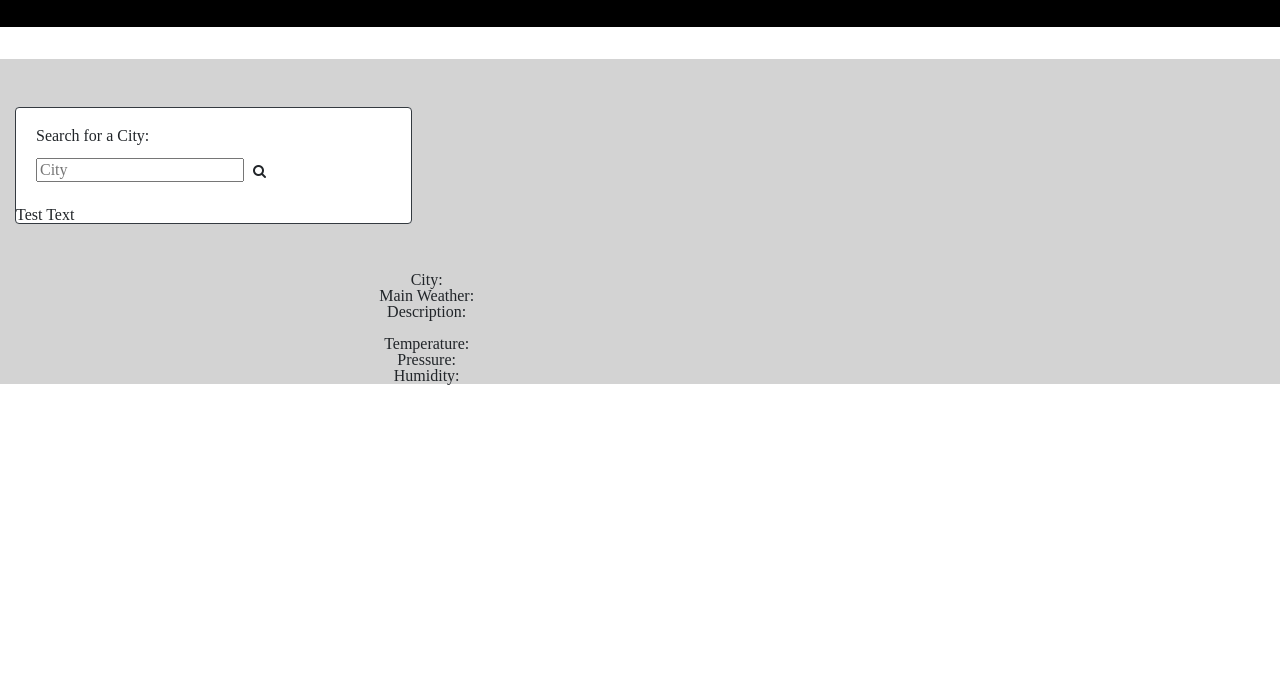
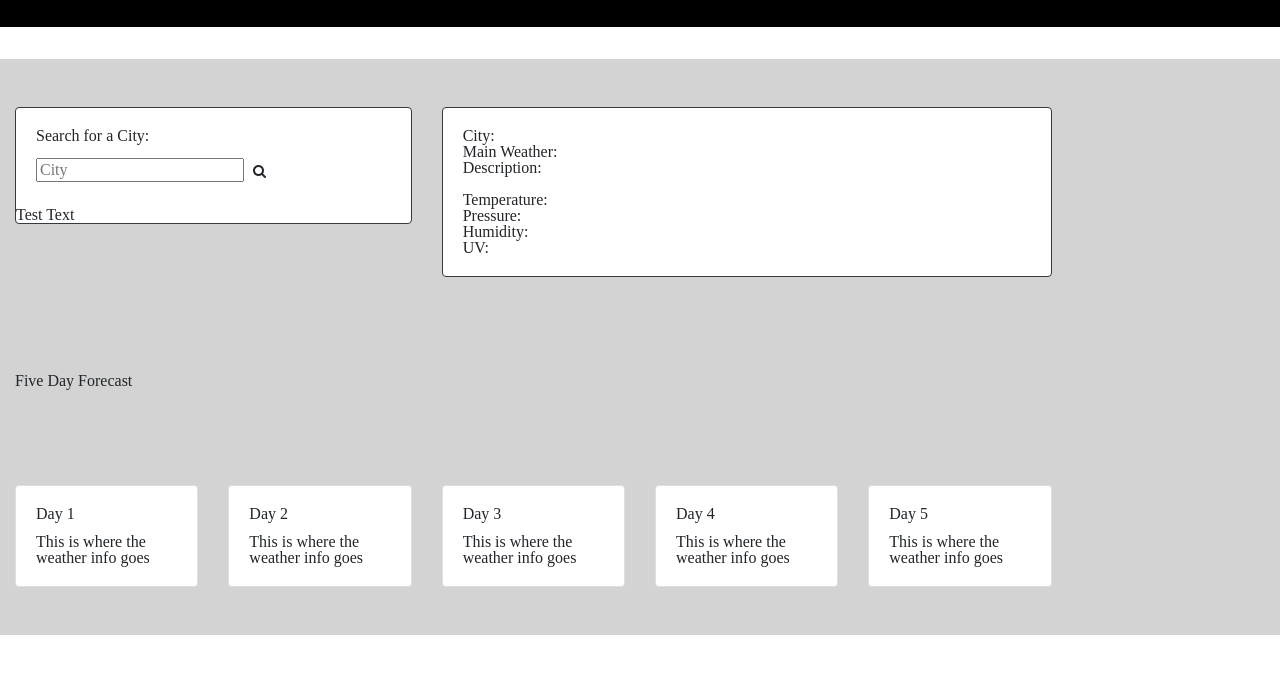
Before and after one commit to melindawinter/weather-dashboard, a plain HTML site: page index.html in a window 1280 px wide. Shown: the part 100-774 px from the top of the page. Drawn offline with nearby package versions, Linux system fonts and the light colour scheme.

Commit message:
working on page formatting

```diff
--- a/assets/js/script.js
+++ b/assets/js/script.js
@@ -1,45 +1,32 @@
 $(document).ready(function () {
   var appID = "5e9fabbb04f6d4dfc5866a965bc0007c";
+});
+// $(document).ready(function () {
+//   var appID = "5e9fabbb04f6d4dfc5866a965bc0007c";
 
-  $(".query_btn").click(function () {
-    var query_param = $(this).prev().val();
+//   $(".query_btn").click(function () {
+//     var query_param = $(this).prev().val();
 
-    if ($(this).prev().attr("placeholder") == "City") {
-      var weather =
-        "http://api.openweathermap.org/data/2.5/weather?q=" +
-        query_param +
-        "&APPID=" +
-        appID;
-    }
+//     if ($(this).prev().attr("placeholder") == "City") {
+//       var weather =
+//         "http://api.openweathermap.org/data/2.5/weather?q=" +
+//         query_param +
+//         "&APPID=" +
+//         appID;
+//     }
 
-    $.getJSON(weather, function (json) {
-      $("#city").html(json.name);
-      $("#main_weather").html(json.weather[0].main);
-      $("#description_weather").html(json.weather[0].description);
-      $("#weather_image").attr(
-        "src",
-        "http://openweathermap.org/img/w/" + json.weather[0].icon + ".png"
-      );
-      $("#temperature").html(json.main.temp);
-      $("#pressure").html(json.main.pressure);
-      $("#humidity").html(json.main.humidity);
-    });
-  });
-
-  // Optional Code for temperature conversion
-  var fahrenheit = true;
-
-  $("#convertToCelsius").click(function () {
-    if (fahrenheit) {
-      $("#temperature").text((($("#temperature").text() - 32) * 5) / 9);
-    }
-    fahrenheit = false;
-  });
-
-  $("#convertToFahrenheit").click(function () {
-    if (fahrenheit == false) {
-      $("#temperature").text($("#temperature").text() * (9 / 5) + 32);
-    }
-    fahrenheit = true;
-  });
-});
+//     $.getJSON(weather, function (json) {
+//       $("#city").html(json.name);
+//       $("#main_weather").html(json.weather[0].main);
+//       $("#description_weather").html(json.weather[0].description);
+//       $("#weather_image").attr(
+//         "src",
+//         "http://openweathermap.org/img/w/" + json.weather[0].icon + ".png"
+//       );
+//       $("#temperature").html(json.main.temp);
+//       $("#pressure").html(json.main.pressure);
+//       $("#humidity").html(json.main.humidity);
+//       $("#uv").html(json.main.uvindex);
+//     });
+//   });
+// });
--- a/index.html
+++ b/index.html
@@ -40,6 +40,7 @@
       </div>
     </div>
     <!-- End jumbotron -->
+
     <!-- Main container -->
     <main class="container-fluid" style="background-color: lightgray;">
       <div class="row py-5">
@@ -61,10 +62,12 @@
             </ul>
           </div>
         </div>
-      </div>
 
-      <div class="row">
-        <div class="col-lg-8 col-lg-offset-2 text-center">
+        <!-- Card for searched city information -->
+
+        <div class="col-lg-6">
+          <div class="card border-dark">
+            <div class="card-body">
               <h2>City: <span id="city"></span></h2>
               <h2>Main Weather: <span id="main_weather"></span></h2>
               <h2>Description: <span id="description_weather"></span></h2>
@@ -72,10 +75,78 @@
               <h2>Temperature: <span id="temperature"></span></h2>
               <h2>Pressure: <span id="pressure"></span></h2>
               <h2>Humidity: <span id="humidity"></span></h2>
+              <h2>UV: <span id="uv"></span></h2>
             </div>
           </div>
+        </div>
+      </div>
+
+      <!-- Cards for 5 day forecast -->
+      <!-- Begin 5 day heading -->
+      <header class="row py-5">
+        <div class="col-sm-12">
+          <h1>Five Day Forecast</h1>
+        </div>
+      </header>
+      <!-- End 5 day heading -->
+      <div class="row py-5" id="five">
+        <!-- Day 1 -->
+        <article class="col-sm-2 d-flex align-items-stretch">
+          <div class="card">
+            <div class="card-body">
+              <h5 class="card-title">Day 1</h5>
+              <p class="card-text">
+                This is where the weather info goes
+              </p>
+            </div>
+          </div>
+        </article>
+        <!-- Day 2 -->
+        <article class="col-sm-2 d-flex align-items-stretch">
+          <div class="card">
+            <div class="card-body">
+              <h5 class="card-title">Day 2</h5>
+              <p class="card-text">
+                This is where the weather info goes
+              </p>
+            </div>
+          </div>
+        </article>
+        <!-- Day 3 -->
+        <article class="col-sm-2 d-flex align-items-stretch">
+          <div class="card">
+            <div class="card-body">
+              <h5 class="card-title">Day 3</h5>
+              <p class="card-text">
+                This is where the weather info goes
+              </p>
+            </div>
+          </div>
+        </article>
+        <!-- Day 4 -->
+        <article class="col-sm-2 d-flex align-items-stretch">
+          <div class="card">
+            <div class="card-body">
+              <h5 class="card-title">Day 4</h5>
+              <p class="card-text">
+                This is where the weather info goes
+              </p>
+            </div>
+          </div>
+        </article>
+        <!-- Day 5 -->
+        <article class="col-sm-2 d-flex align-items-stretch">
+          <div class="card">
+            <div class="card-body">
+              <h5 class="card-title">Day 5</h5>
+              <p class="card-text">
+                This is where the weather info goes
+              </p>
+            </div>
+          </div>
+        </article>
+      </div>
     </main>
-
     <!-- For Bootstrap, jQuery first, then Popper.js, then Bootstrap JS -->
     <script
       src="https://code.jquery.com/jquery-3.4.1.slim.min.js"
```
Lines whose indentation alone changed are shown as unchanged.
